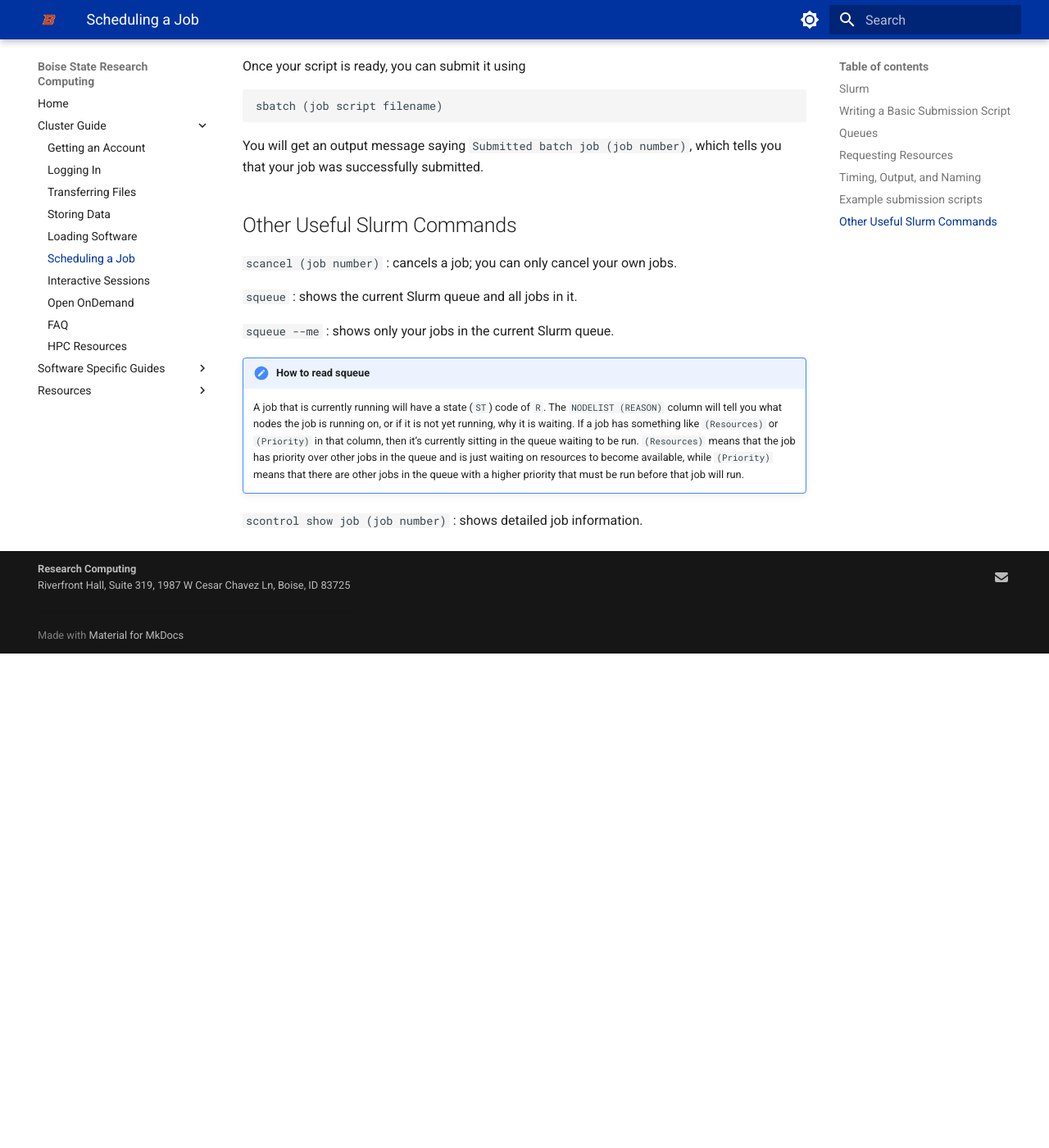
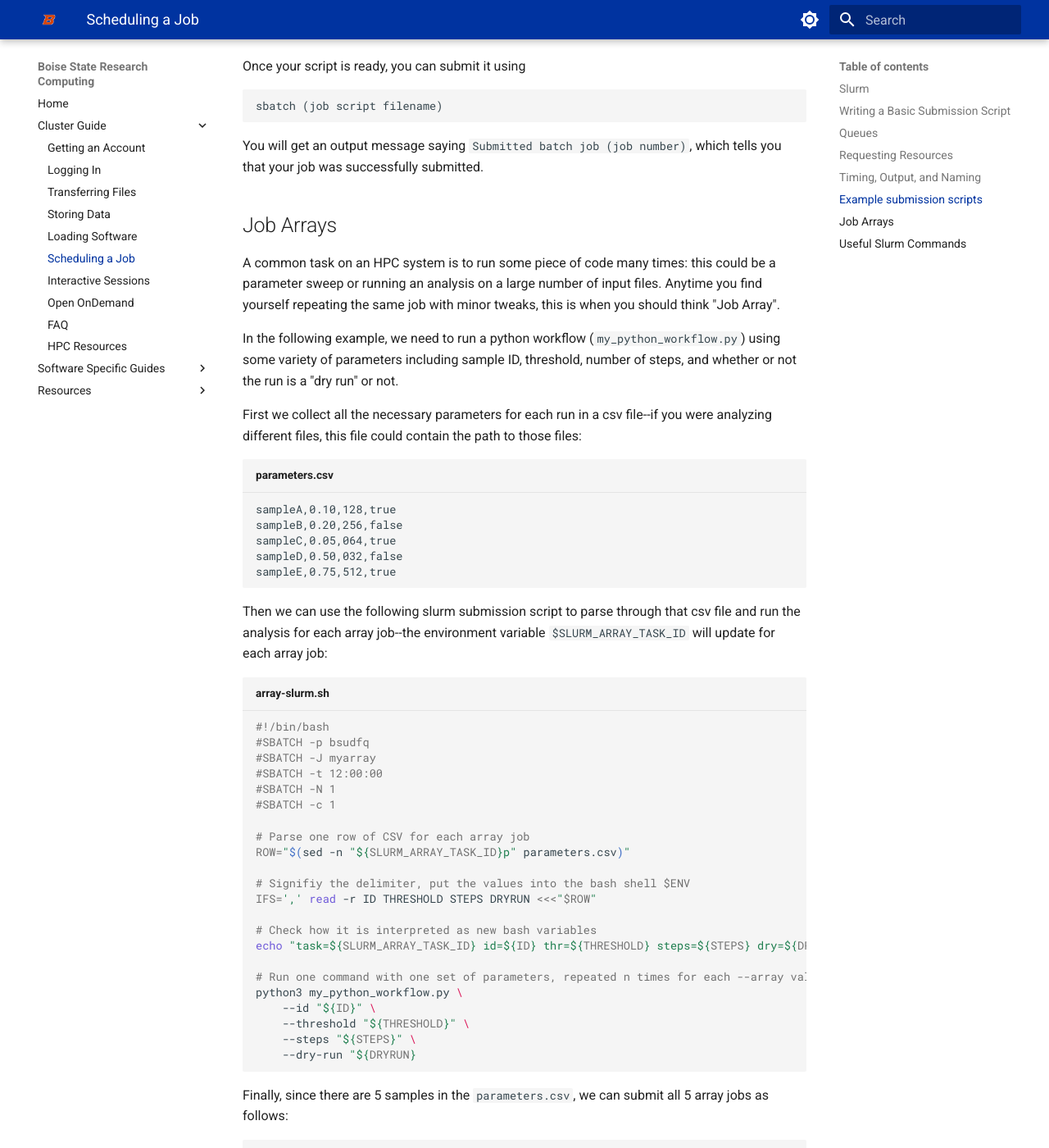
Before and after one commit to bsurc/docs, an MkDocs documentation site: the page built from docs/scheduling.md, in a window 1280 px wide and 1400 px high, scrolled down 5903 px. Shown: the whole window at 82% size. Built offline with MkDocs 1.6.1 and Material for MkDocs 9.7.7, drawn with Linux system fonts in a browser that asks for light colours; before the commit the page ends 6700 px from its top, so only the background shows below that; some of the changed text lies outside the part shown.

Commit message:
Add job array example

````diff
--- a/docs/scheduling.md
+++ b/docs/scheduling.md
@@ -278,7 +278,64 @@ sbatch (job script filename)
 You will get an output message saying `Submitted batch job (job number)`, which
 tells you that your job was successfully submitted.
 
-## Other Useful Slurm Commands
+## Job Arrays
+
+A common task on an HPC system is to run some piece of code many times: this
+could be a parameter sweep or running an analysis on a large number of input
+files.
+Anytime you find yourself repeating the same job with minor tweaks, this is
+when you should think "Job Array".
+
+In the following example, we need to run a python workflow
+(`my_python_workflow.py`) using some variety of parameters including sample ID,
+threshold, number of steps, and whether or not the run is a "dry run" or not.
+
+First we collect all the necessary parameters for each run in a csv file--if you
+were analyzing different files, this file could contain the path to those files:
+```bash title="parameters.csv"
+sampleA,0.10,128,true
+sampleB,0.20,256,false
+sampleC,0.05,064,true
+sampleD,0.50,032,false
+sampleE,0.75,512,true
+```
+
+Then we can use the following slurm submission script to parse through that csv
+file and run the analysis for each array job--the environment variable
+`$SLURM_ARRAY_TASK_ID` will update for each array job:
+```bash title="array-slurm.sh"
+#!/bin/bash
+#SBATCH -p bsudfq
+#SBATCH -J myarray
+#SBATCH -t 12:00:00
+#SBATCH -N 1
+#SBATCH -c 1
+
+# Parse one row of CSV for each array job
+ROW="$(sed -n "${SLURM_ARRAY_TASK_ID}p" parameters.csv)"
+
+# Signifiy the delimiter, put the values into the bash shell $ENV
+IFS=',' read -r ID THRESHOLD STEPS DRYRUN <<<"$ROW"
+
+# Check how it is interpreted as new bash variables
+echo "task=${SLURM_ARRAY_TASK_ID} id=${ID} thr=${THRESHOLD} steps=${STEPS} dry=${DRYRUN}"
+
+# Run one command with one set of parameters, repeated n times for each --array value
+python3 my_python_workflow.py \
+    --id "${ID}" \
+    --threshold "${THRESHOLD}" \
+    --steps "${STEPS}" \
+    --dry-run "${DRYRUN}
+```
+
+Finally, since there are 5 samples in the `parameters.csv`, we can submit all 5
+array jobs as follows:
+```bash
+sbatch --array=1-5 array-slurm.sh
+```
+
+
+## Useful Slurm Commands
 
 `scancel (job number)` : cancels a job; you can only cancel your own jobs.
 
````
